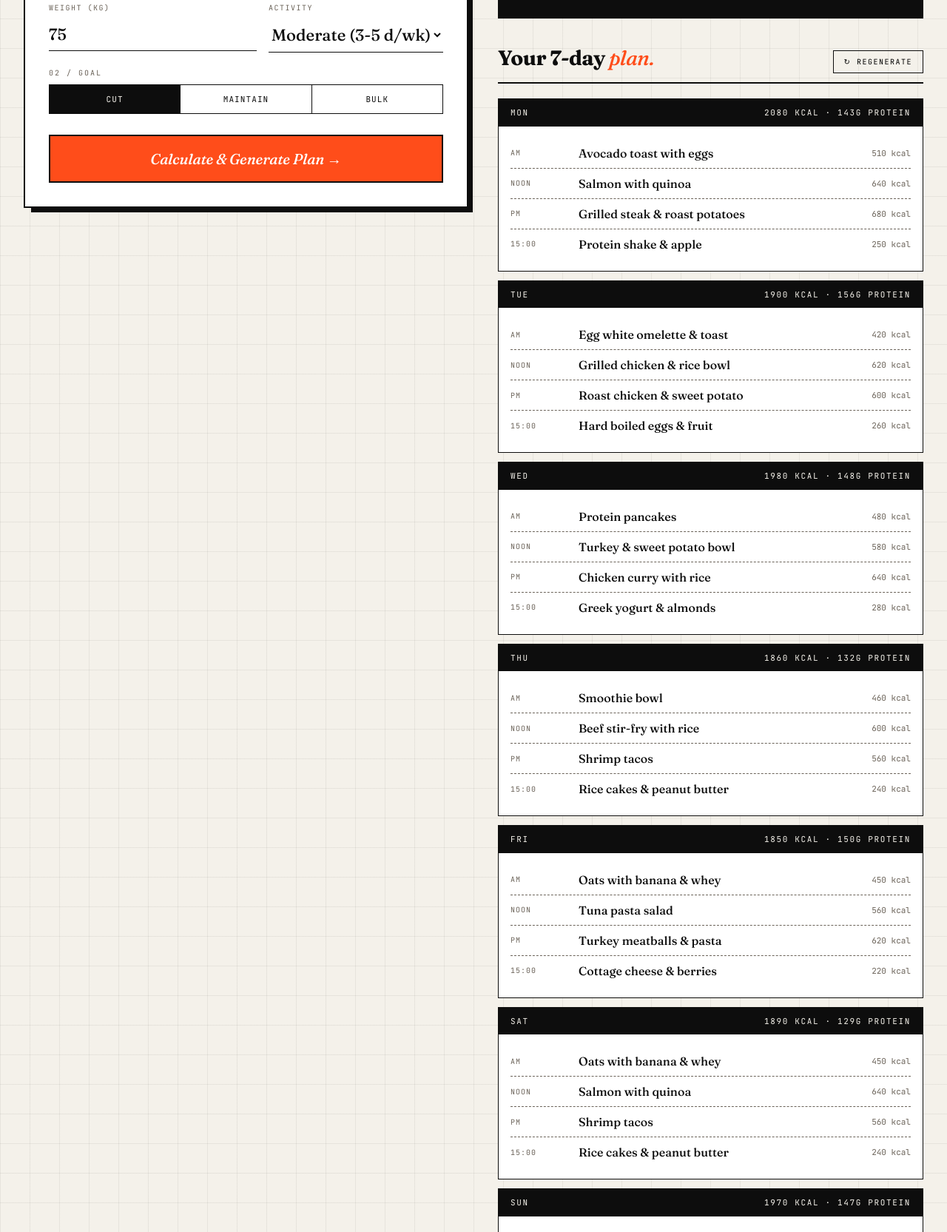
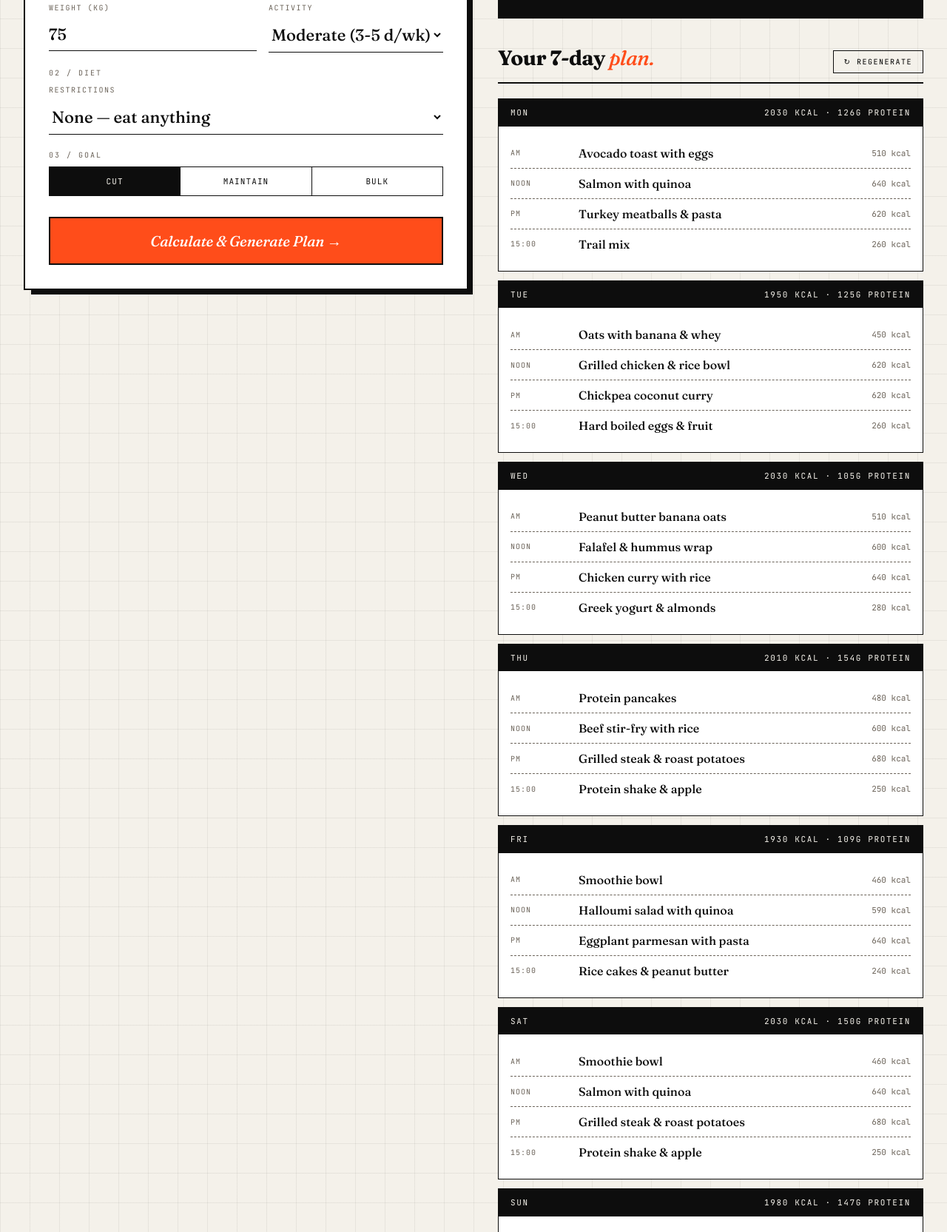
Before and after one commit to sumitdahiya125/macro-lab, a plain HTML site: page index.html in a window 1280 px wide. Shown: the part 1135-2800 px from the top of the page at 74% size. Drawn offline with Linux system fonts and the light colour scheme.

Commit message:
Add diet picker (omnivore/pescatarian/vegetarian/vegan)
Without diet selection the generator could hand a vegan a chicken bowl.
Each meal now carries a diet array, the meal generator filters the
slot pool by the selected diet before ranking, and the database has
been expanded from 26 to 37 meals so every diet has at least 4
options per slot — enough for the top-5 picker to produce a varied
7-day plan.

```diff
--- a/index.html
+++ b/index.html
@@ -569,7 +569,20 @@ footer a { color: var(--accent); text-decoration: none; }
       </div>
     </div>
 
-    <div class="panel-label" style="margin-top: 20px;">02 / Goal</div>
+    <div class="panel-label" style="margin-top: 20px;">02 / Diet</div>
+    <div class="form-row" style="grid-template-columns: 1fr; margin-top: 8px;">
+      <div class="form-field">
+        <label>Restrictions</label>
+        <select id="diet">
+          <option value="omnivore" selected>None — eat anything</option>
+          <option value="pescatarian">Pescatarian (no meat)</option>
+          <option value="vegetarian">Vegetarian (no meat or fish)</option>
+          <option value="vegan">Vegan (no animal products)</option>
+        </select>
+      </div>
+    </div>
+
+    <div class="panel-label" style="margin-top: 20px;">03 / Goal</div>
     <div class="segmented" id="goalSeg" style="margin-top: 8px;">
       <button data-goal="cut" class="active">Cut</button>
       <button data-goal="maintain">Maintain</button>
@@ -743,41 +756,65 @@ function calculate() {
 }
 
 // ===== MEAL DATABASE =====
-// Each meal: { name, cals, p, c, f, ingredients: [{item, qty}] }
+// A meal qualifies for any diet listed in its `diet` array.
+// vegan ⊂ vegetarian ⊂ pescatarian ⊂ omnivore — each level is permitted by all looser levels.
+const D = {
+  meat:  ['omnivore'],
+  fish:  ['omnivore', 'pescatarian'],
+  veg:   ['omnivore', 'pescatarian', 'vegetarian'],
+  vegan: ['omnivore', 'pescatarian', 'vegetarian', 'vegan']
+};
+
 const MEALS = {
   breakfast: [
-    { name: 'Oats with banana & whey', cals: 450, p: 35, c: 65, f: 9, ingredients: [['Rolled oats', '80g'], ['Banana', '1'], ['Whey protein', '30g'], ['Almond milk', '250ml']] },
-    { name: 'Greek yogurt bowl with berries', cals: 380, p: 32, c: 45, f: 8, ingredients: [['Greek yogurt 0%', '300g'], ['Mixed berries', '100g'], ['Honey', '15g'], ['Granola', '30g']] },
-    { name: 'Egg white omelette & toast', cals: 420, p: 38, c: 40, f: 12, ingredients: [['Egg whites', '200g'], ['Whole eggs', '1'], ['Spinach', '50g'], ['Whole grain bread', '2 slices']] },
-    { name: 'Protein pancakes', cals: 480, p: 36, c: 55, f: 10, ingredients: [['Oat flour', '60g'], ['Whey protein', '30g'], ['Egg whites', '100g'], ['Maple syrup', '15g']] },
-    { name: 'Avocado toast with eggs', cals: 510, p: 28, c: 42, f: 22, ingredients: [['Sourdough bread', '2 slices'], ['Avocado', '1/2'], ['Eggs', '2'], ['Cherry tomatoes', '50g']] },
-    { name: 'Cottage cheese & fruit', cals: 340, p: 30, c: 35, f: 8, ingredients: [['Cottage cheese', '250g'], ['Pineapple', '150g'], ['Walnuts', '15g']] },
-    { name: 'Smoothie bowl', cals: 460, p: 35, c: 60, f: 10, ingredients: [['Frozen berries', '150g'], ['Whey protein', '30g'], ['Banana', '1'], ['Chia seeds', '15g'], ['Almond milk', '200ml']] }
+    { name: 'Oats with banana & whey', diet: D.veg, cals: 450, p: 35, c: 65, f: 9, ingredients: [['Rolled oats', '80g'], ['Banana', '1'], ['Whey protein', '30g'], ['Almond milk', '250ml']] },
+    { name: 'Greek yogurt bowl with berries', diet: D.veg, cals: 380, p: 32, c: 45, f: 8, ingredients: [['Greek yogurt 0%', '300g'], ['Mixed berries', '100g'], ['Honey', '15g'], ['Granola', '30g']] },
+    { name: 'Egg white omelette & toast', diet: D.veg, cals: 420, p: 38, c: 40, f: 12, ingredients: [['Egg whites', '200g'], ['Whole eggs', '1'], ['Spinach', '50g'], ['Whole grain bread', '2 slices']] },
+    { name: 'Protein pancakes', diet: D.veg, cals: 480, p: 36, c: 55, f: 10, ingredients: [['Oat flour', '60g'], ['Whey protein', '30g'], ['Egg whites', '100g'], ['Maple syrup', '15g']] },
+    { name: 'Avocado toast with eggs', diet: D.veg, cals: 510, p: 28, c: 42, f: 22, ingredients: [['Sourdough bread', '2 slices'], ['Avocado', '1/2'], ['Eggs', '2'], ['Cherry tomatoes', '50g']] },
+    { name: 'Cottage cheese & fruit', diet: D.veg, cals: 340, p: 30, c: 35, f: 8, ingredients: [['Cottage cheese', '250g'], ['Pineapple', '150g'], ['Walnuts', '15g']] },
+    { name: 'Smoothie bowl', diet: D.veg, cals: 460, p: 35, c: 60, f: 10, ingredients: [['Frozen berries', '150g'], ['Whey protein', '30g'], ['Banana', '1'], ['Chia seeds', '15g'], ['Almond milk', '200ml']] },
+    { name: 'Overnight oats with soy milk', diet: D.vegan, cals: 450, p: 18, c: 65, f: 12, ingredients: [['Rolled oats', '60g'], ['Soy milk', '250ml'], ['Chia seeds', '15g'], ['Banana', '1'], ['Peanut butter', '15g']] },
+    { name: 'Tofu scramble with toast', diet: D.vegan, cals: 440, p: 28, c: 38, f: 18, ingredients: [['Firm tofu', '200g'], ['Mushrooms', '80g'], ['Spinach', '50g'], ['Whole grain bread', '2 slices'], ['Olive oil', '8g']] },
+    { name: 'Peanut butter banana oats', diet: D.vegan, cals: 510, p: 16, c: 65, f: 20, ingredients: [['Rolled oats', '70g'], ['Banana', '1'], ['Peanut butter', '25g'], ['Almond milk', '250ml'], ['Maple syrup', '10g']] },
+    { name: 'Vegan protein smoothie', diet: D.vegan, cals: 390, p: 30, c: 40, f: 12, ingredients: [['Vegan protein', '30g'], ['Banana', '1'], ['Oat milk', '250ml'], ['Almond butter', '15g'], ['Chia seeds', '10g']] }
   ],
   lunch: [
-    { name: 'Grilled chicken & rice bowl', cals: 620, p: 50, c: 70, f: 12, ingredients: [['Chicken breast', '180g'], ['Basmati rice', '80g raw'], ['Broccoli', '150g'], ['Olive oil', '10g']] },
-    { name: 'Tuna pasta salad', cals: 560, p: 42, c: 65, f: 14, ingredients: [['Tuna in water', '160g'], ['Whole wheat pasta', '70g raw'], ['Cherry tomatoes', '100g'], ['Olive oil', '10g'], ['Lemon', '1']] },
-    { name: 'Turkey & sweet potato bowl', cals: 580, p: 45, c: 60, f: 14, ingredients: [['Ground turkey 93/7', '170g'], ['Sweet potato', '250g'], ['Bell peppers', '100g'], ['Olive oil', '10g']] },
-    { name: 'Salmon with quinoa', cals: 640, p: 42, c: 55, f: 22, ingredients: [['Salmon fillet', '170g'], ['Quinoa', '70g raw'], ['Asparagus', '150g'], ['Lemon', '1']] },
-    { name: 'Beef stir-fry with rice', cals: 600, p: 45, c: 65, f: 15, ingredients: [['Lean beef strips', '160g'], ['Jasmine rice', '70g raw'], ['Mixed vegetables', '200g'], ['Soy sauce', '15ml'], ['Sesame oil', '5g']] },
-    { name: 'Chicken Caesar wrap', cals: 540, p: 42, c: 50, f: 16, ingredients: [['Chicken breast', '150g'], ['Whole wheat tortilla', '1 large'], ['Romaine lettuce', '100g'], ['Parmesan', '15g'], ['Caesar dressing light', '20g']] },
-    { name: 'Lentil & chicken soup', cals: 510, p: 45, c: 55, f: 9, ingredients: [['Chicken breast', '140g'], ['Red lentils', '60g raw'], ['Carrots', '100g'], ['Onion', '1/2'], ['Stock', '500ml']] }
+    { name: 'Grilled chicken & rice bowl', diet: D.meat, cals: 620, p: 50, c: 70, f: 12, ingredients: [['Chicken breast', '180g'], ['Basmati rice', '80g raw'], ['Broccoli', '150g'], ['Olive oil', '10g']] },
+    { name: 'Tuna pasta salad', diet: D.fish, cals: 560, p: 42, c: 65, f: 14, ingredients: [['Tuna in water', '160g'], ['Whole wheat pasta', '70g raw'], ['Cherry tomatoes', '100g'], ['Olive oil', '10g'], ['Lemon', '1']] },
+    { name: 'Turkey & sweet potato bowl', diet: D.meat, cals: 580, p: 45, c: 60, f: 14, ingredients: [['Ground turkey 93/7', '170g'], ['Sweet potato', '250g'], ['Bell peppers', '100g'], ['Olive oil', '10g']] },
+    { name: 'Salmon with quinoa', diet: D.fish, cals: 640, p: 42, c: 55, f: 22, ingredients: [['Salmon fillet', '170g'], ['Quinoa', '70g raw'], ['Asparagus', '150g'], ['Lemon', '1']] },
+    { name: 'Beef stir-fry with rice', diet: D.meat, cals: 600, p: 45, c: 65, f: 15, ingredients: [['Lean beef strips', '160g'], ['Jasmine rice', '70g raw'], ['Mixed vegetables', '200g'], ['Soy sauce', '15ml'], ['Sesame oil', '5g']] },
+    { name: 'Chicken Caesar wrap', diet: D.meat, cals: 540, p: 42, c: 50, f: 16, ingredients: [['Chicken breast', '150g'], ['Whole wheat tortilla', '1 large'], ['Romaine lettuce', '100g'], ['Parmesan', '15g'], ['Caesar dressing light', '20g']] },
+    { name: 'Lentil & chicken soup', diet: D.meat, cals: 510, p: 45, c: 55, f: 9, ingredients: [['Chicken breast', '140g'], ['Red lentils', '60g raw'], ['Carrots', '100g'], ['Onion', '1/2'], ['Stock', '500ml']] },
+    { name: 'Chickpea curry with rice', diet: D.vegan, cals: 570, p: 22, c: 90, f: 12, ingredients: [['Chickpeas', '200g cooked'], ['Basmati rice', '70g raw'], ['Coconut milk light', '80ml'], ['Curry paste', '20g'], ['Spinach', '100g']] },
+    { name: 'Lentil & vegetable bowl', diet: D.vegan, cals: 540, p: 28, c: 75, f: 14, ingredients: [['Green lentils', '80g raw'], ['Quinoa', '50g raw'], ['Roasted vegetables mix', '200g'], ['Olive oil', '12g'], ['Lemon', '1']] },
+    { name: 'Falafel & hummus wrap', diet: D.vegan, cals: 600, p: 22, c: 70, f: 22, ingredients: [['Falafel', '120g'], ['Whole wheat tortilla', '1 large'], ['Hummus', '40g'], ['Cucumber', '50g'], ['Tomato', '50g'], ['Lettuce', '50g']] },
+    { name: 'Black bean & sweet potato bowl', diet: D.vegan, cals: 560, p: 22, c: 90, f: 12, ingredients: [['Black beans', '150g'], ['Sweet potato', '250g'], ['Brown rice', '60g raw'], ['Avocado', '1/2'], ['Salsa', '30g']] },
+    { name: 'Halloumi salad with quinoa', diet: D.veg, cals: 590, p: 32, c: 50, f: 28, ingredients: [['Halloumi', '120g'], ['Quinoa', '60g raw'], ['Mixed greens', '100g'], ['Cherry tomatoes', '80g'], ['Olive oil', '12g']] }
   ],
   dinner: [
-    { name: 'Grilled steak & roast potatoes', cals: 680, p: 48, c: 60, f: 24, ingredients: [['Sirloin steak', '180g'], ['Baby potatoes', '300g'], ['Green beans', '150g'], ['Olive oil', '12g']] },
-    { name: 'Baked cod with veggies', cals: 520, p: 45, c: 50, f: 12, ingredients: [['Cod fillet', '200g'], ['Roasted vegetables mix', '300g'], ['Quinoa', '60g raw'], ['Olive oil', '10g']] },
-    { name: 'Chicken curry with rice', cals: 640, p: 45, c: 70, f: 16, ingredients: [['Chicken thigh boneless', '170g'], ['Basmati rice', '70g raw'], ['Coconut milk light', '80ml'], ['Curry paste', '20g'], ['Spinach', '100g']] },
-    { name: 'Turkey meatballs & pasta', cals: 620, p: 48, c: 65, f: 16, ingredients: [['Ground turkey', '170g'], ['Whole wheat pasta', '70g raw'], ['Marinara sauce', '150g'], ['Parmesan', '15g']] },
-    { name: 'Shrimp tacos', cals: 560, p: 42, c: 55, f: 16, ingredients: [['Shrimp', '180g'], ['Corn tortillas', '3'], ['Avocado', '1/2'], ['Cabbage slaw', '100g'], ['Lime', '1']] },
-    { name: 'Tofu & vegetable stir-fry', cals: 540, p: 38, c: 55, f: 18, ingredients: [['Firm tofu', '200g'], ['Jasmine rice', '70g raw'], ['Mixed vegetables', '250g'], ['Soy sauce', '15ml'], ['Sesame oil', '8g']] },
-    { name: 'Roast chicken & sweet potato', cals: 600, p: 50, c: 55, f: 16, ingredients: [['Chicken breast', '200g'], ['Sweet potato', '250g'], ['Brussels sprouts', '150g'], ['Olive oil', '10g']] }
+    { name: 'Grilled steak & roast potatoes', diet: D.meat, cals: 680, p: 48, c: 60, f: 24, ingredients: [['Sirloin steak', '180g'], ['Baby potatoes', '300g'], ['Green beans', '150g'], ['Olive oil', '12g']] },
+    { name: 'Baked cod with veggies', diet: D.fish, cals: 520, p: 45, c: 50, f: 12, ingredients: [['Cod fillet', '200g'], ['Roasted vegetables mix', '300g'], ['Quinoa', '60g raw'], ['Olive oil', '10g']] },
+    { name: 'Chicken curry with rice', diet: D.meat, cals: 640, p: 45, c: 70, f: 16, ingredients: [['Chicken thigh boneless', '170g'], ['Basmati rice', '70g raw'], ['Coconut milk light', '80ml'], ['Curry paste', '20g'], ['Spinach', '100g']] },
+    { name: 'Turkey meatballs & pasta', diet: D.meat, cals: 620, p: 48, c: 65, f: 16, ingredients: [['Ground turkey', '170g'], ['Whole wheat pasta', '70g raw'], ['Marinara sauce', '150g'], ['Parmesan', '15g']] },
+    { name: 'Shrimp tacos', diet: D.fish, cals: 560, p: 42, c: 55, f: 16, ingredients: [['Shrimp', '180g'], ['Corn tortillas', '3'], ['Avocado', '1/2'], ['Cabbage slaw', '100g'], ['Lime', '1']] },
+    { name: 'Tofu & vegetable stir-fry', diet: D.vegan, cals: 540, p: 38, c: 55, f: 18, ingredients: [['Firm tofu', '200g'], ['Jasmine rice', '70g raw'], ['Mixed vegetables', '250g'], ['Soy sauce', '15ml'], ['Sesame oil', '8g']] },
+    { name: 'Roast chicken & sweet potato', diet: D.meat, cals: 600, p: 50, c: 55, f: 16, ingredients: [['Chicken breast', '200g'], ['Sweet potato', '250g'], ['Brussels sprouts', '150g'], ['Olive oil', '10g']] },
+    { name: 'Lentil dahl with rice', diet: D.vegan, cals: 580, p: 26, c: 90, f: 12, ingredients: [['Red lentils', '80g raw'], ['Basmati rice', '70g raw'], ['Coconut milk light', '60ml'], ['Spinach', '80g'], ['Olive oil', '8g']] },
+    { name: 'Tempeh tacos', diet: D.vegan, cals: 560, p: 32, c: 60, f: 18, ingredients: [['Tempeh', '150g'], ['Corn tortillas', '3'], ['Avocado', '1/2'], ['Cabbage slaw', '100g'], ['Lime', '1'], ['Salsa', '30g']] },
+    { name: 'Chickpea coconut curry', diet: D.vegan, cals: 620, p: 22, c: 90, f: 18, ingredients: [['Chickpeas', '200g cooked'], ['Basmati rice', '70g raw'], ['Coconut milk light', '100ml'], ['Curry paste', '20g'], ['Tomato', '80g']] },
+    { name: 'Eggplant parmesan with pasta', diet: D.veg, cals: 640, p: 32, c: 70, f: 22, ingredients: [['Eggplant', '250g'], ['Marinara sauce', '150g'], ['Parmesan', '30g'], ['Mozzarella', '40g'], ['Whole wheat pasta', '60g raw']] }
   ],
   snack: [
-    { name: 'Protein shake & apple', cals: 250, p: 25, c: 30, f: 4, ingredients: [['Whey protein', '30g'], ['Apple', '1'], ['Almond milk', '250ml']] },
-    { name: 'Greek yogurt & almonds', cals: 280, p: 22, c: 20, f: 12, ingredients: [['Greek yogurt 0%', '200g'], ['Almonds', '20g'], ['Honey', '10g']] },
-    { name: 'Rice cakes & peanut butter', cals: 240, p: 10, c: 30, f: 10, ingredients: [['Rice cakes', '3'], ['Peanut butter', '20g'], ['Banana', '1/2']] },
-    { name: 'Cottage cheese & berries', cals: 220, p: 25, c: 18, f: 5, ingredients: [['Cottage cheese', '200g'], ['Mixed berries', '80g']] },
-    { name: 'Hard boiled eggs & fruit', cals: 260, p: 18, c: 22, f: 12, ingredients: [['Eggs', '2'], ['Orange', '1'], ['Walnuts', '10g']] }
+    { name: 'Protein shake & apple', diet: D.veg, cals: 250, p: 25, c: 30, f: 4, ingredients: [['Whey protein', '30g'], ['Apple', '1'], ['Almond milk', '250ml']] },
+    { name: 'Greek yogurt & almonds', diet: D.veg, cals: 280, p: 22, c: 20, f: 12, ingredients: [['Greek yogurt 0%', '200g'], ['Almonds', '20g'], ['Honey', '10g']] },
+    { name: 'Rice cakes & peanut butter', diet: D.vegan, cals: 240, p: 10, c: 30, f: 10, ingredients: [['Rice cakes', '3'], ['Peanut butter', '20g'], ['Banana', '1/2']] },
+    { name: 'Cottage cheese & berries', diet: D.veg, cals: 220, p: 25, c: 18, f: 5, ingredients: [['Cottage cheese', '200g'], ['Mixed berries', '80g']] },
+    { name: 'Hard boiled eggs & fruit', diet: D.veg, cals: 260, p: 18, c: 22, f: 12, ingredients: [['Eggs', '2'], ['Orange', '1'], ['Walnuts', '10g']] },
+    { name: 'Hummus & veggies', diet: D.vegan, cals: 240, p: 8, c: 30, f: 10, ingredients: [['Hummus', '60g'], ['Carrots', '100g'], ['Cucumber', '100g'], ['Pita bread', '1']] },
+    { name: 'Trail mix', diet: D.vegan, cals: 260, p: 8, c: 22, f: 18, ingredients: [['Mixed nuts', '30g'], ['Dried fruit', '15g'], ['Dark chocolate', '10g']] },
+    { name: 'Edamame & rice crackers', diet: D.vegan, cals: 230, p: 14, c: 25, f: 8, ingredients: [['Edamame shelled', '100g'], ['Rice crackers', '25g']] }
   ]
 };
 
@@ -786,6 +823,7 @@ const DAYS = ['Mon', 'Tue', 'Wed', 'Thu', 'Fri', 'Sat', 'Sun'];
 // ===== MEAL PLAN GENERATOR =====
 function generateMealPlan() {
   const target = state.targetCals;
+  const diet = document.getElementById('diet').value;
   // Distribution: breakfast 25%, lunch 30%, dinner 30%, snack 15%
   const dist = { breakfast: 0.25, lunch: 0.30, dinner: 0.30, snack: 0.15 };
 
@@ -800,8 +838,9 @@ function generateMealPlan() {
 
     ['breakfast', 'lunch', 'dinner', 'snack'].forEach(slot => {
       const targetCals = target * dist[slot];
+      const eligible = MEALS[slot].filter(m => m.diet.includes(diet));
       // Rank by calorie distance, keep top 5 as acceptable, prefer ones not yet used this week
-      const ranked = [...MEALS[slot]].sort((a, b) =>
+      const ranked = [...eligible].sort((a, b) =>
         Math.abs(a.cals - targetCals) - Math.abs(b.cals - targetCals)
       );
       const pool = ranked.slice(0, Math.min(5, ranked.length));
```
